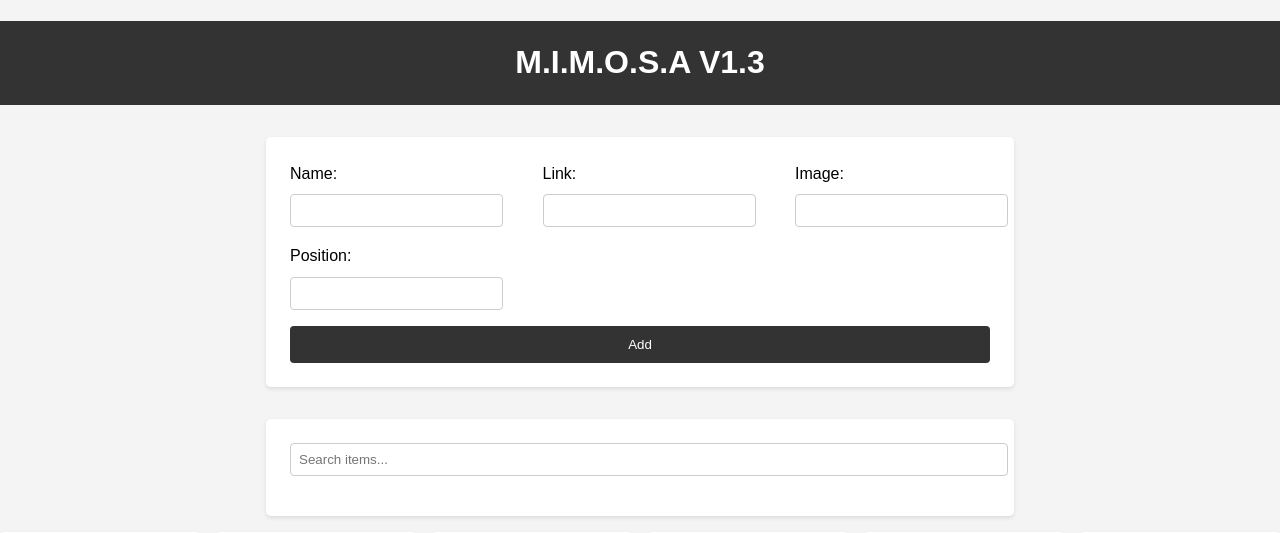
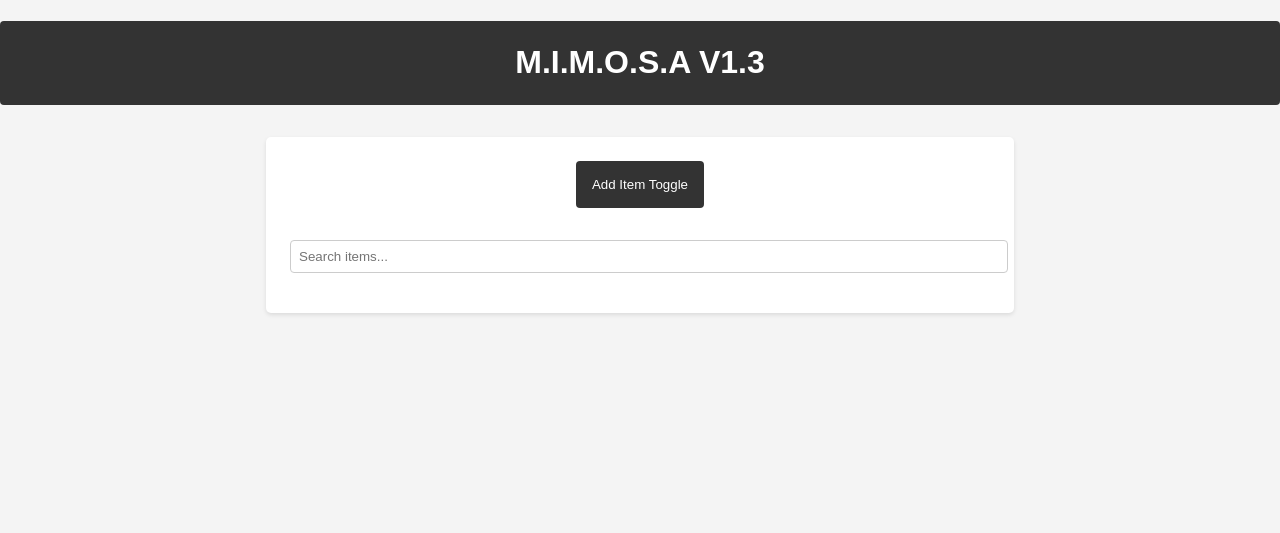
Before and after one commit to FireMarshmellow/Spotlight_Storage, a Flask app: page / in a window 1280 px wide. Shown: the top 533 px of the page. After the commit the page ends 315 px from the top, so only its background shows below. Run offline with Flask 3, Linux system fonts and the light colour scheme.

Commit message:
css update

```diff
--- /dev/null
+++ b/Static/popup.js
@@ -0,0 +1,6 @@
+// popup.js
+
+document.getElementById("add-item-btn").addEventListener("click", function () {
+    const formContainer = document.getElementById("add-form-container");
+    formContainer.classList.toggle("hidden");
+  });
--- a/Static/script.js
+++ b/Static/script.js
@@ -124,7 +124,7 @@ function createItemElement(item) {
   span.append(item.position);
   div.appendChild(span);
 
-  const deleteBtn = document.createElement("button");
+  const deleteButton = document.createElement('button');
   deleteBtn.innerText = "Delete";
   deleteBtn.addEventListener("click", () => deleteItem(item.id));
   div.appendChild(deleteBtn);
--- a/Static/style.css
+++ b/Static/style.css
@@ -1,6 +1,5 @@
-/* style.css */
+/* styles.css */
 
-/* Root variables for easy customization */
 :root {
   --main-color: #333;
   --secondary-color: #555;
@@ -11,24 +10,40 @@
   --primary-font: Arial, sans-serif;
 }
 
+body, ul {
+  margin: 0;
+  padding: 0;
+}
+
 body {
   font-family: var(--primary-font);
   line-height: 1.6;
   background-color: var(--bg-color);
-  margin: 0;
-  padding: 0;
+}
+
+h1, form input[type="submit"], #add-item-btn {
+  background-color: var(--main-color);
+  color: var(--white-color);
+  padding: 1rem;
+  border-radius: 4px;
+}
+
+form input[type="submit"]:hover, li button:hover, #add-item-btn:hover {
+  background-color: var(--secondary-color);
 }
 
 h1 {
-  background-color: var(--main-color);
-  color: var(--white-color);
-  padding: 1rem;
   text-align: center;
 }
 
-.form-container,
-.search-container {
-  width: 100%;
+#add-item-btn {
+  display: block;
+  margin: 0 auto 2rem;
+  border: none;
+  cursor: pointer;
+}
+
+.form-container, .search-container, li {
   max-width: 700px;
   margin: 2rem auto;
   background-color: var(--white-color);
@@ -37,22 +52,18 @@ h1 {
   box-shadow: 0 2px 4px rgba(0, 0, 0, 0.1);
 }
 
-/* form related styles */
-form {
+form, li {
   display: flex;
   flex-wrap: wrap;
   justify-content: space-between;
 }
 
-form label {
+form label, li h2, li p {
   display: block;
   margin-bottom: 0.5rem;
 }
 
-form input[type="text"],
-form input[type="url"],
-form input[type="number"],
-#search {
+form input[type="text"], form input[type="url"], form input[type="number"], #search {
   width: 100%;
   padding: 0.5rem;
   margin-bottom: 1rem;
@@ -62,35 +73,20 @@ form input[type="number"],
 
 form input[type="submit"] {
   width: 100%;
-  padding: 0.7rem;
-  background-color: var(--main-color);
-  color: var(--white-color);
   border: none;
-  border-radius: 4px;
   cursor: pointer;
 }
 
-form input[type="submit"]:hover {
-  background-color: var(--secondary-color);
-}
-
-/* Grid layout for the list */
 #item-list {
   display: grid;
   grid-template-columns: repeat(auto-fit, minmax(200px, 1fr));
   grid-gap: 1rem;
-  padding: 0;
   list-style: none;
 }
 
-/* List item styles */
 li {
-  background-color: var(--white-color);
-  padding: 1rem;
-  border-radius: 5px;
-  box-shadow: 0 2px 4px rgba(0, 0, 0, 0.1);
-  display: flex;
   flex-direction: column;
+  position: relative;
 }
 
 li img {
@@ -99,17 +95,6 @@ li img {
   object-fit: cover;
   border-radius: 5px;
   margin-bottom: 1rem;
-}
-
-li h2 {
-  font-size: 1.2rem;
-  margin: 0;
-  margin-bottom: 0.5rem;
-}
-
-li p {
-  margin: 0;
-  margin-bottom: 0.5rem;
 }
 
 li a {
@@ -124,7 +109,6 @@ li a:hover {
 li span {
   font-size: 0.9rem;
   color: var(--dark-gray-color);
-  display: block;
   margin-bottom: 0.5rem;
 }
 
@@ -138,23 +122,28 @@ li button {
   cursor: pointer;
   margin-right: 0.5rem;
   margin-top: auto;
-  /* Pushes buttons to the bottom of the container */
 }
 
-li button:last-child {
-  margin-right: 0;
+li button.delete {
+  width: 20px;
+  height: 20px;
+  line-height: 20px;
+  padding: 0;
+  border-radius: 50%;
+  background-color: var(--main-color);
+  position: absolute;
+  top: 10px;
+  right: 10px;
+  font-size: 14px;
+  font-weight: bold;
+  color: var(--white-color);
+  text-align: center;
 }
 
-li button:hover {
+li button.delete:hover {
   background-color: var(--secondary-color);
 }
 
-/* Search input styles */
-.search-container {
-  width: 100%;
-  max-width: 700px;
-  margin: 1rem auto;
-}
 
 #search {
   width: 100%;
@@ -162,3 +151,15 @@ li button:hover {
   border-radius: 4px;
   border: 1px solid var(--light-gray-color);
 }
+
+#add-form-container {
+  position: fixed;
+  top: 50%;
+  left: 50%;
+  transform: translate(-50%, -50%);
+  z-index: 100;
+}
+
+.hidden {
+  display: none;
+}
--- a/Templates/index.html
+++ b/Templates/index.html
@@ -6,11 +6,24 @@
     <meta charset="UTF-8">
     <meta name="viewport" content="width=device-width, initial-scale=1.0">
     <link rel="stylesheet" type="text/css" href="{{ url_for('static', filename='style.css') }}">
+    <style>
+        .hidden {
+            display: none;
+        }
+    </style>
 </head>
 
 <body>
     <h1>M.I.M.O.S.A V1.3</h1>
-    <div class="form-container">
+
+
+    <div class="search-container">
+        <button id="add-item-btn">Add Item Toggle</button>
+        <input type="text" id="search" placeholder="Search items...">
+    </div>
+    <ul id="item-list"></ul>
+
+    <div class="form-container hidden" id="add-form-container">
         <form id="add-form">
             <div class="name">
                 <label for="name">Name:</label>
@@ -31,10 +44,7 @@
             <input type="submit" value="Add">
         </form>
     </div>
-    <div class="search-container">
-        <input type="text" id="search" placeholder="Search items...">
-    </div>
-    <ul id="item-list"></ul>
+    <script src="{{ url_for('static', filename='popup.js') }}"></script>
     <script src="{{ url_for('static', filename='script.js') }}"></script>
 </body>
 
--- a/app.py
+++ b/app.py
@@ -45,7 +45,7 @@ def items():
         # If the request method is POST, read data from the CSV file, add new item, and write back to the CSV file
         item = request.get_json()
         items = read_csv()
-        item['id'] = str(len(items) + 1)
+        item['id'] = str(max(int(i['id']) for i in items) + 1)
         items.append(item)
         write_csv(items)
         return jsonify(item)
@@ -73,7 +73,7 @@ def item(id):
     elif request.method == 'POST':
         # If the request method is POST, check if the request is for locating the item, and send the position to a WLED API
         if request.form.get('action') == 'locate':
-            position = item['position']
+            position = tuple(map(int, item['position'].split(',')))
             wled_api.lights(position)
             print(f"Position of {item['name']}: {position}")
             return jsonify({ 'success': True })
```
Also changed, not shown: data.csv (line endings or trailing spaces).
